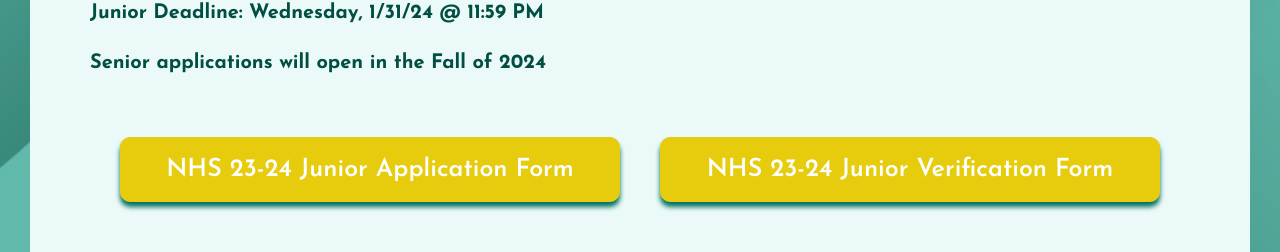
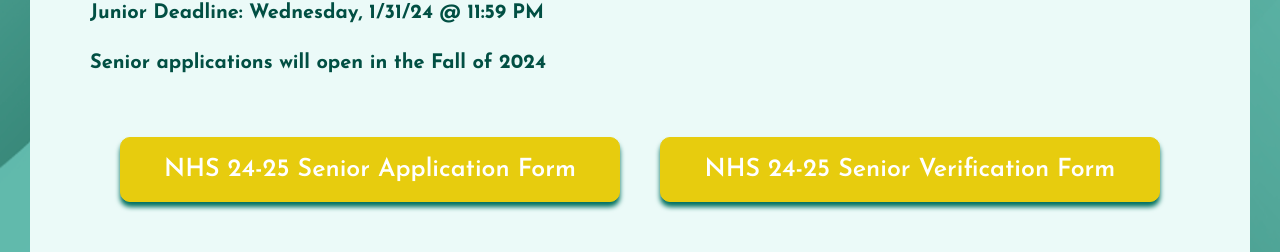
Before and after one commit to MCSaturn6/Bronx-Science-NHS-Update, a React (Create React App) app: page /apply in a window 1280 px wide. Shown: the part 1133-1385 px from the top of the page. Built offline with nearby package versions, Linux system fonts and the light colour scheme.

Commit message:
Update Apply.jsx

```diff
--- a/src/pages/Apply.jsx
+++ b/src/pages/Apply.jsx
@@ -79,13 +79,13 @@
           <div class="page-section-buttons">
             <a
               className="no-underline"
-              href="https://forms.gle/1foqfYPK9goxfsaS7"
+              href="https://docs.google.com/forms/d/e/1FAIpQLScVEd455EMR_Ccy4Ujjg4vfQE7Jpo4GswO1zHLajWCrv0B2rw/viewform?edit_requested=true"
               target="_blank"
               rel="noreferrer"
             >
               {" "}
               <button class="button-27 application-button" role="button">
-                NHS 23-24 Junior Application Form
+                NHS 24-25 Senior Application Form
               </button>
             </a>
             <a
@@ -96,7 +96,7 @@
             >
               {" "}
               <button class="button-27 application-button" role="button">
-                NHS 23-24 Junior Verification Form
+                NHS 24-25 Senior Verification Form
               </button>
             </a>
           </div>
```
